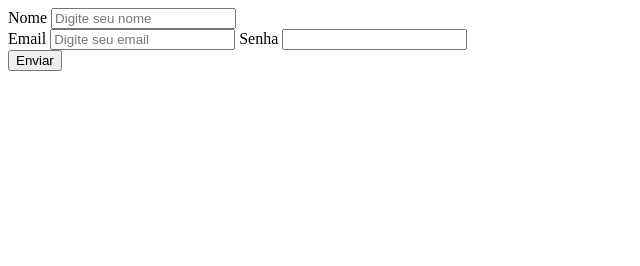
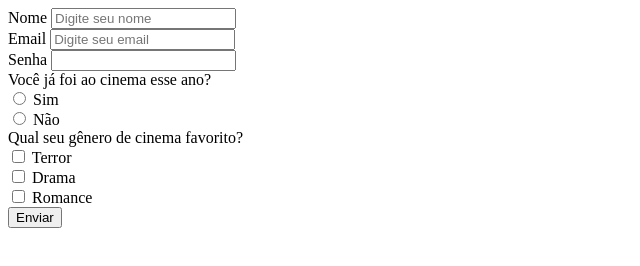
Before and after one commit to AdrianaLatorreGit/library, a plain HTML site: page html/formulario/index.html in a window 1280 px wide. Shown: the whole page, without its empty margins (0-640 px from the left). Drawn offline with Linux system fonts and the light colour scheme.

Commit message:
Update index.html

```diff
--- a/html/formulario/index.html
+++ b/html/formulario/index.html
@@ -7,7 +7,7 @@
         <title>Document</title>
     </head>
     <body>
-        <form>
+        <form action="" method="POST">
             <label for="nome">Nome</label>
             <input
                 type="text"
@@ -17,16 +17,46 @@
             />
             <br />
             <label for="email">Email</label>
-            <input type="email" id="email" name="email" placeholder="Digite seu email"/>
+            <input
+                type="email"
+                id="email"
+                name="email"
+                placeholder="Digite seu email"
+            />
+            <br />
             <label for="senha">Senha</label>
             <input type="password" id="senha" name="senha" />
+            <br />
+            <label>Você já foi ao cinema esse ano?</label>
+            <br />
+            <!-- ====input cinema=== -->
+
+            <!-- atributo name indica que os dois são do mesmo campo e só deixa clicar em 1 por vez -->
+            <input type="radio" id="sim" value="sim" name="cinema" />
+            <!-- permite clicar em toda a palavra SIM -->
+            <label for="sim">Sim</label>
+            <br />
+            <input type="radio" id="nao" value="nao" name="cinema" />
+            <!-- permite clicar em toda a palavra Não -->
+            <label for="nao">Não</label>
+            <br />
+
+            <!-- =======CHECKBOX==== -->
+            <!-- name no checkbox é para indicar que é o mesmo gupo -->
+            <label for="genero">Qual seu gênero de cinema favorito?</label>
+            <br />
+            <input type="checkbox" name="genero" id="terror" value="terror" />
+            <label for="terror">Terror</label>
+            <br />
+            <input type="checkbox" name="genero" id="drama" value="drama" />
+            <label for="drama">Drama</label>
+            <br />
+            <input type="checkbox" name="genero" id="romance" value="romance" />
+            <label for="romance">Romance</label>
             <br />
             <!-- <input type="submit" value="enviar" /> -->
             <button type="submit">Enviar</button>
         </form>
-
-
     </body>
 </html>
 <form action="POST" value="POST"></form>
-<!-- /*value="Nana"*/  -->
```
